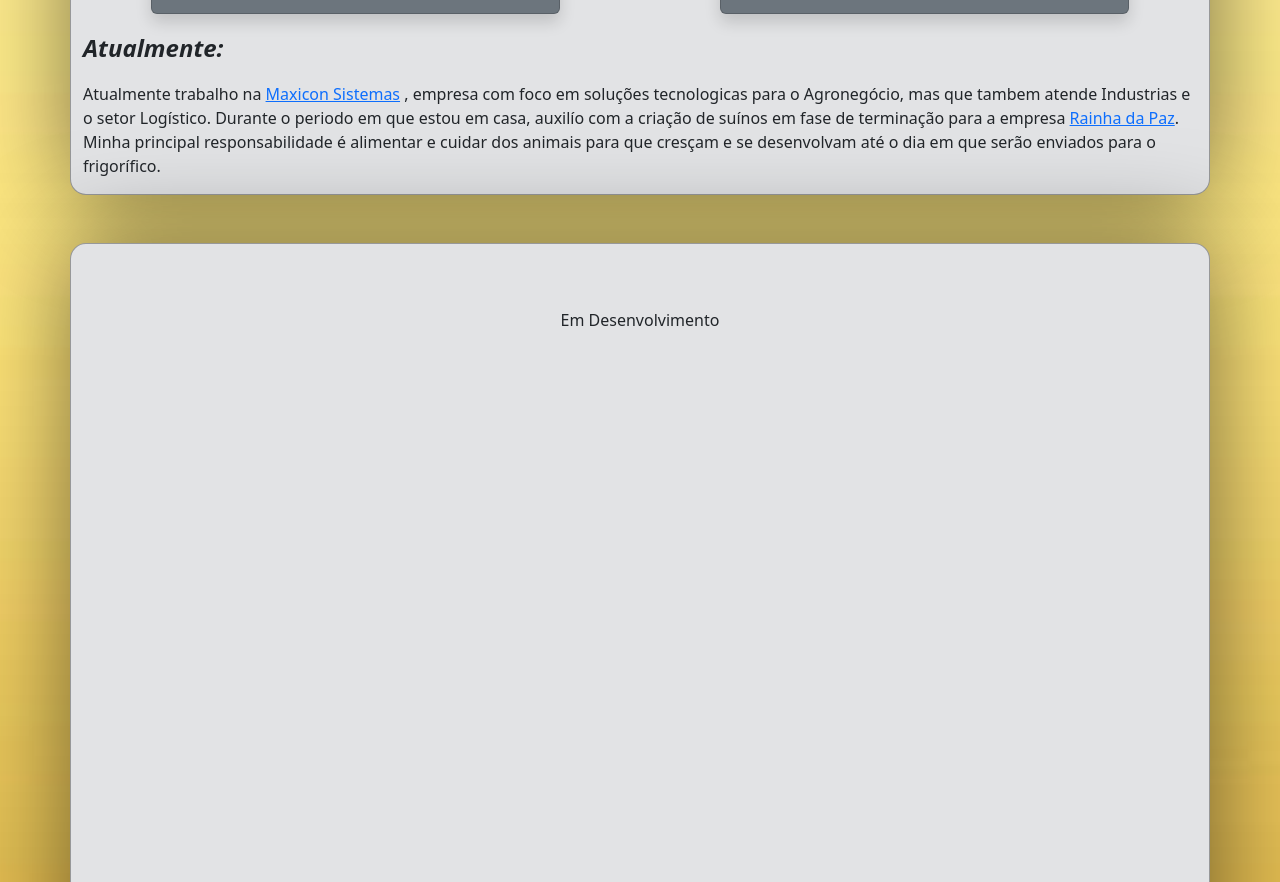
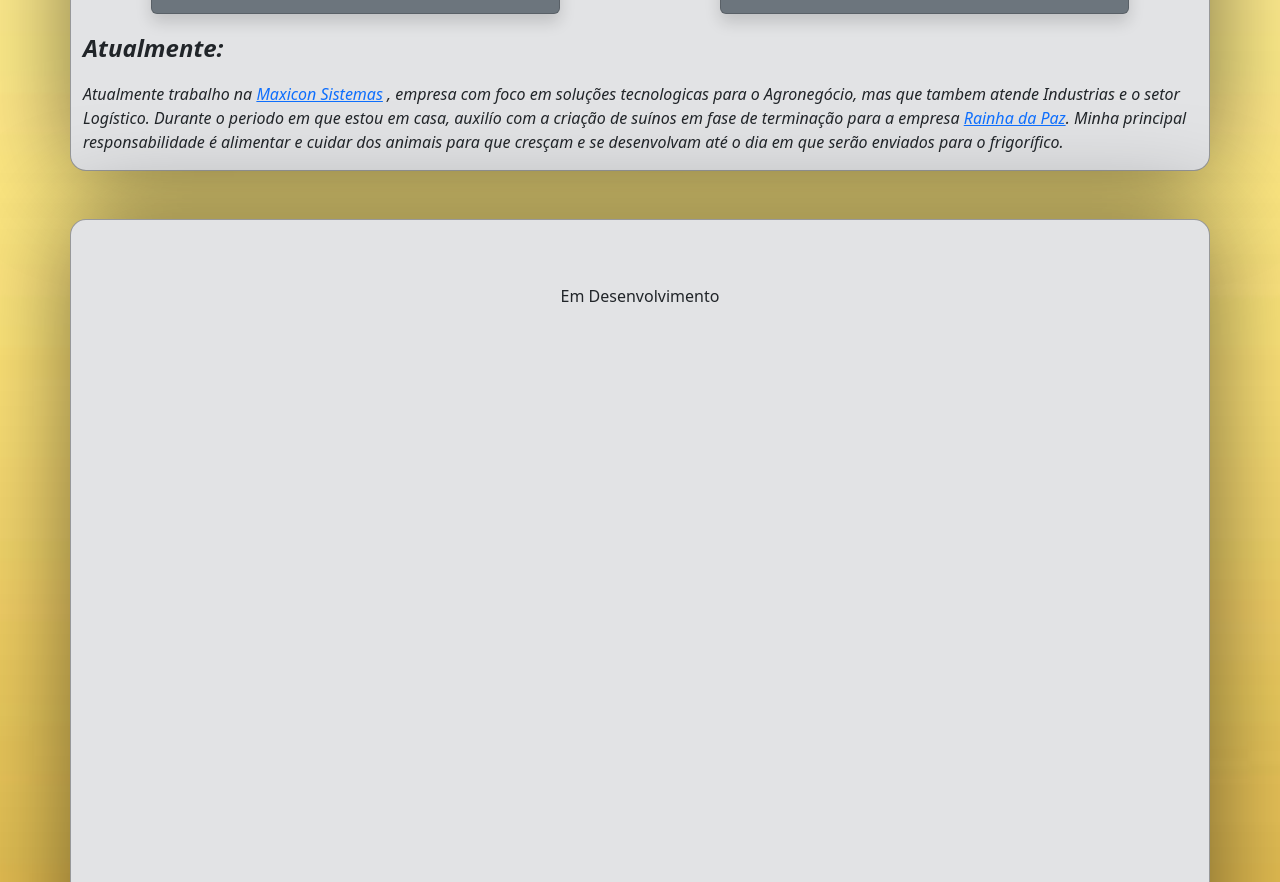
Before and after one commit to maiconneri123/Maicon_Marreiro, a plain HTML site: page index.html in a window 1280 px wide. Shown: the part 2673-3555 px from the top of the page. Drawn offline with nearby package versions, Linux system fonts and the light colour scheme.

Commit message:
alterções fonte

```diff
--- a/index.html
+++ b/index.html
@@ -172,7 +172,7 @@
             <div class="row">
                 <div class="col-md-12">
                     <p class="fs-4 fst-italic fw-bold">Atualmente:</p>
-                    <p>Atualmente trabalho na <a href="https://www.maxiconsystems.com.br/">Maxicon Sistemas</a> , empresa com foco em soluções tecnologicas para o Agronegócio, mas que tambem atende Industrias e o setor Logístico.
+                    <p class="fst-italic">Atualmente trabalho na <a href="https://www.maxiconsystems.com.br/">Maxicon Sistemas</a> , empresa com foco em soluções tecnologicas para o Agronegócio, mas que tambem atende Industrias e o setor Logístico.
                      Durante o periodo em que estou em casa, auxilío com a criação de suínos em fase de terminação para a empresa <a href="http://www.rpfgroup.com.br">Rainha da Paz</a>. Minha principal responsabilidade é alimentar e cuidar dos animais para que cresçam e se desenvolvam até o dia em que serão enviados para o frigorífico.</p>
                 </div>
             </div>
```
